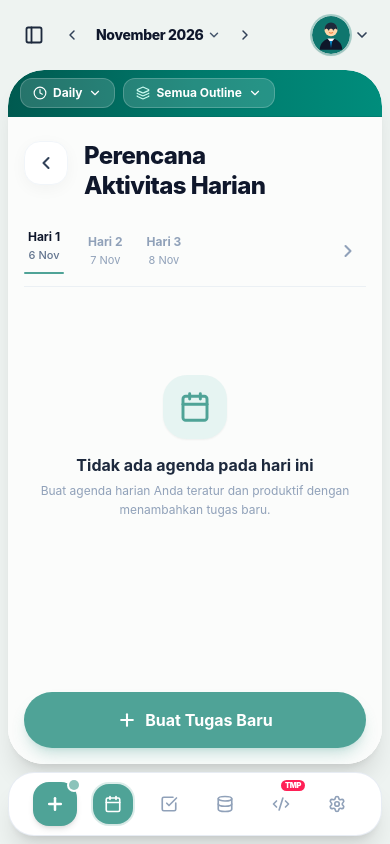
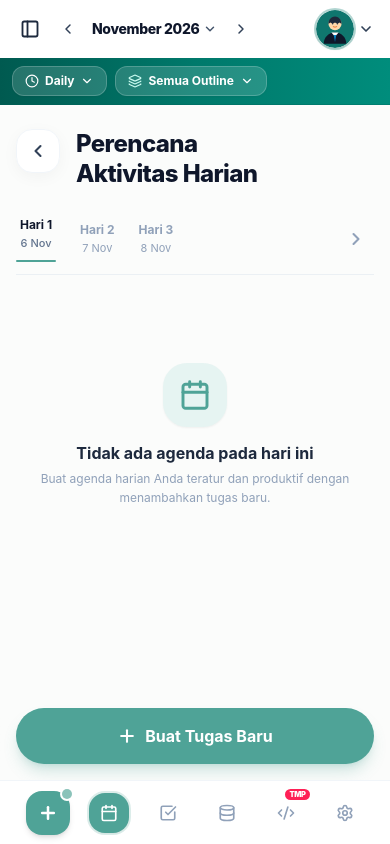
Before and after one commit to wirawrtm/Dailytrac, a React (Vite) app: page / in a window 390 px wide. Built offline with nearby package versions, Linux system fonts and the light colour scheme; no server answers.

Commit message:
feat(ui): optimize mobile layout for edge-to-edge design
Update navigation, header, and content wrappers to provide a seamless edge-to-edge experience on mobile devices while maintaining existing desktop layouts.

```diff
--- a/src/App.tsx
+++ b/src/App.tsx
@@ -608,7 +608,7 @@ export default function App() {
     <div className={`h-full max-h-full w-full font-sans transition-colors duration-200 overflow-hidden flex flex-col md:flex-row items-stretch select-none ${
       isFullscreen
         ? 'bg-white p-0 gap-0'
-        : 'bg-[#eef3f1] p-2 sm:p-3 md:py-4 md:pr-4 md:pl-0 lg:py-5 lg:pr-5 lg:pl-0 gap-2 sm:gap-3 md:gap-3.5'
+        : 'bg-white p-0 gap-0 md:bg-[#eef3f1] md:py-4 md:pr-4 md:pl-0 lg:py-5 lg:pr-5 lg:pl-0 md:gap-3.5'
     }`}>
       {/* Toast Alert */}
       {toastMessage && (
@@ -617,7 +617,7 @@ export default function App() {
         </div>
       )}
 
-      {/* Navigation Rail (Bottom on Mobile with all sides rounded, Left on Desktop) */}
+      {/* Navigation Rail (Fullscreen edge-to-edge Bottom Bar on Mobile, Left Rail on Desktop) */}
       <NavigationRail
         isFullscreen={isFullscreen}
         currentView={viewMode}
@@ -627,8 +627,8 @@ export default function App() {
       />
 
       {/* Content Area Wrapper: Order 1 on Mobile (Top), Order 2 on Desktop (Right) */}
-      <div className="order-1 md:order-2 flex-1 flex flex-col min-w-0 min-h-0 md:h-full gap-1.5 md:gap-0">
-        {/* Mobile Top Bar (Outside the green header & white card, transparent background) */}
+      <div className="order-1 md:order-2 flex-1 flex flex-col min-w-0 min-h-0 md:h-full gap-0">
+        {/* Mobile Top Bar (Fullscreen edge-to-edge top bar) */}
         <MobileTopBar
           user={user}
           isProfileMenuOpen={isProfileMenuOpen}
@@ -645,11 +645,11 @@ export default function App() {
           onOpenCreateModal={() => handleOpenCreateModal()}
         />
 
-        {/* Main Rounded Card Container (Extra rounded on mobile, classic rounded on desktop) */}
+        {/* Main Container (Fullscreen edge-to-edge on mobile, rounded card on desktop when not fullscreen) */}
         <div className={`flex-1 flex flex-col min-w-0 min-h-0 bg-white overflow-hidden transition-all duration-200 transform-gpu ${
           isFullscreen
             ? 'md:h-full rounded-none border-none'
-            : 'md:h-full rounded-[36px] md:rounded-[28px] shadow-xl border-none md:border md:border-slate-200/80'
+            : 'md:h-full rounded-none md:rounded-[28px] shadow-none md:shadow-xl border-none md:border md:border-slate-200/80'
         }`}>
           {/* Top Header (On Mobile: View and Outline dropdowns inside green bar; On Desktop: full header) */}
           <TopHeader
--- a/src/components/NavigationRail.tsx
+++ b/src/components/NavigationRail.tsx
@@ -28,7 +28,7 @@ export const NavigationRail: React.FC<NavigationRailProps> = ({
     <aside className={`order-2 md:order-1 w-full h-16 md:w-[74px] md:h-full shrink-0 bg-white flex flex-row md:flex-col items-center px-4 py-2 md:px-0 md:py-6 justify-around md:justify-between select-none transition-all duration-200 z-20 ${
       isFullscreen
         ? 'border-t md:border-t-0 md:border-r border-slate-100 rounded-none'
-        : 'border md:border-y md:border-r md:border-l-0 border-slate-200/80 rounded-[26px] md:rounded-l-none md:rounded-r-[34px] shadow-xl'
+        : 'border-t border-slate-100 rounded-none shadow-none md:border md:border-y md:border-r md:border-l-0 md:border-slate-200/80 md:rounded-l-none md:rounded-r-[34px] md:shadow-xl'
     }`}>
       {/* Create New Task Action Button */}
       <div className="contents md:flex md:flex-col items-center md:gap-5">
--- a/src/components/TopHeader.tsx
+++ b/src/components/TopHeader.tsx
@@ -66,7 +66,7 @@ export const MobileTopBar: React.FC<TopHeaderProps> = ({
   };
 
   return (
-    <div className="md:hidden flex items-center justify-between px-2 pt-1 pb-1.5 bg-transparent text-slate-900 select-none shrink-0 relative z-30">
+    <div className="md:hidden flex items-center justify-between px-3 py-1.5 bg-white text-slate-900 select-none shrink-0 relative z-30">
       {/* Left: Sidebar Toggle + Month Navigator (Month click opens calendar picker) */}
       <div className="flex items-center gap-1.5 shrink-0">
         <button
@@ -255,7 +255,7 @@ export const TopHeader: React.FC<TopHeaderProps> = ({
 
   return (
     <header className={`py-2 md:py-2.5 px-3 sm:px-4 md:px-5 border-b border-teal-800/30 flex flex-wrap md:flex-nowrap items-center justify-between gap-y-2 gap-x-2 sm:gap-3 bg-gradient-to-r from-[#005a50] via-[#00796b] to-[#008d7c] text-white select-none shrink-0 relative z-20 transform-gpu ${
-      isFullscreen ? 'rounded-none' : 'rounded-t-[36px] md:rounded-t-[28px]'
+      isFullscreen ? 'rounded-none' : 'rounded-none md:rounded-t-[28px]'
     }`}>
       {/* Zone 1 (Desktop only — on Mobile rendered outside via MobileTopBar): Sidebar Toggle + Month Navigator */}
       <div className="hidden md:flex order-1 items-center gap-1.5 sm:gap-2 shrink-0">
--- a/src/components/WeeklyScheduleView.tsx
+++ b/src/components/WeeklyScheduleView.tsx
@@ -222,12 +222,12 @@ export const WeeklyScheduleView: React.FC<WeeklyScheduleViewProps> = ({
 
       {/* 3. MAIN CONTENT: FOKUS MENAMPILKAN WEEKLY YANG DIPILIH */}
       {weeklyMode === 'month_weeks' && focusedWeekNumber !== 'all' && focusedWeek && (
-        <div className="flex-1 flex flex-col min-w-0 min-h-0 overflow-hidden bg-slate-50/30 p-2.5 sm:p-3 md:p-3.5">
+        <div className="flex-1 flex flex-col min-w-0 min-h-0 overflow-hidden bg-[#f5f7f6] p-0">
           {/* Mobile (< md): Vertical scrollable list of all 7 days (shrink-0 per day so nothing is clipped).
               Desktop dengan Sidebar tertutup (!isSidebarOpen): Compact 7 kolom penuh tanpa scroll.
               Desktop dengan Sidebar terbuka (isSidebarOpen): Scrollable horizontal agar tidak tumpang tindih. */}
           <div
-            className={`flex-1 min-w-0 min-h-0 bg-[#f5f7f6] rounded-3xl md:rounded-[36px] border-none md:border md:border-slate-200/80 shadow-2xs flex flex-col ${
+            className={`flex-1 min-w-0 min-h-0 bg-[#f5f7f6] rounded-none border-none flex flex-col ${
               isSidebarOpen
                 ? 'overflow-y-auto md:overflow-x-auto md:overflow-y-hidden'
                 : 'overflow-y-auto md:overflow-hidden'
@@ -260,9 +260,9 @@ export const WeeklyScheduleView: React.FC<WeeklyScheduleViewProps> = ({
                         : 'bg-slate-100/60'
                     }`}
                   >
-                    {/* Day Column Header with Theme Green Background without borders */}
+                    {/* Day Column Header matching Menu Navbar green (#4fa397) without borders */}
                     <div
-                      className={`flex items-center justify-between gap-1 shrink-0 bg-[#00897b] text-white whitespace-nowrap ${
+                      className={`flex items-center justify-between gap-1 shrink-0 bg-[#4fa397] text-white whitespace-nowrap ${
                         isSidebarOpen
                           ? 'px-4 py-3 md:px-3 md:py-2.5'
                           : 'px-4 py-3 md:px-2.5 md:py-2'
@@ -283,7 +283,7 @@ export const WeeklyScheduleView: React.FC<WeeklyScheduleViewProps> = ({
                               : 'w-7 h-7 md:w-6 md:h-6 lg:w-7 lg:h-7 text-sm md:text-xs lg:text-sm'
                           } ${
                             isSelected || day.isToday
-                              ? 'bg-white text-[#00897b] shadow-2xs font-extrabold ring-2 ring-white/40'
+                              ? 'bg-white text-[#4fa397] shadow-2xs font-extrabold ring-2 ring-white/40'
                               : 'bg-white/20 text-white'
                           }`}
                         >
@@ -302,7 +302,7 @@ export const WeeklyScheduleView: React.FC<WeeklyScheduleViewProps> = ({
                           onOpenCreateModal(day.iso, 10);
                         }}
                         title={`Add task on ${day.dayNameId} ${day.dayNumber}`}
-                        className="p-1 rounded-md text-teal-100 hover:text-white hover:bg-white/20 transition-all cursor-pointer shrink-0 opacity-100 md:opacity-80 group-hover:opacity-100"
+                        className="p-1 rounded-md text-white/80 hover:text-white hover:bg-white/20 transition-all cursor-pointer shrink-0 opacity-100 md:opacity-80 group-hover:opacity-100"
                       >
                         <Plus className="w-4 h-4 md:w-3.5 md:h-3.5" />
                       </button>
```
